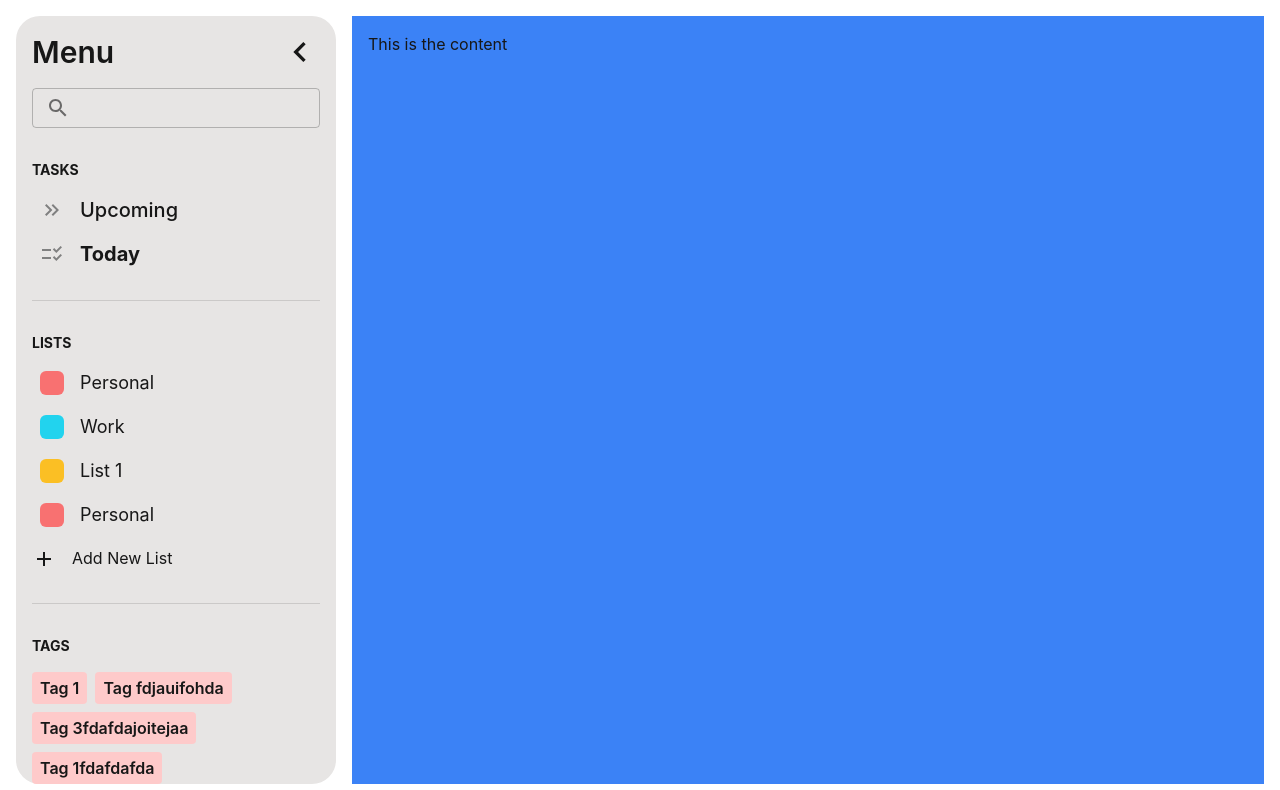
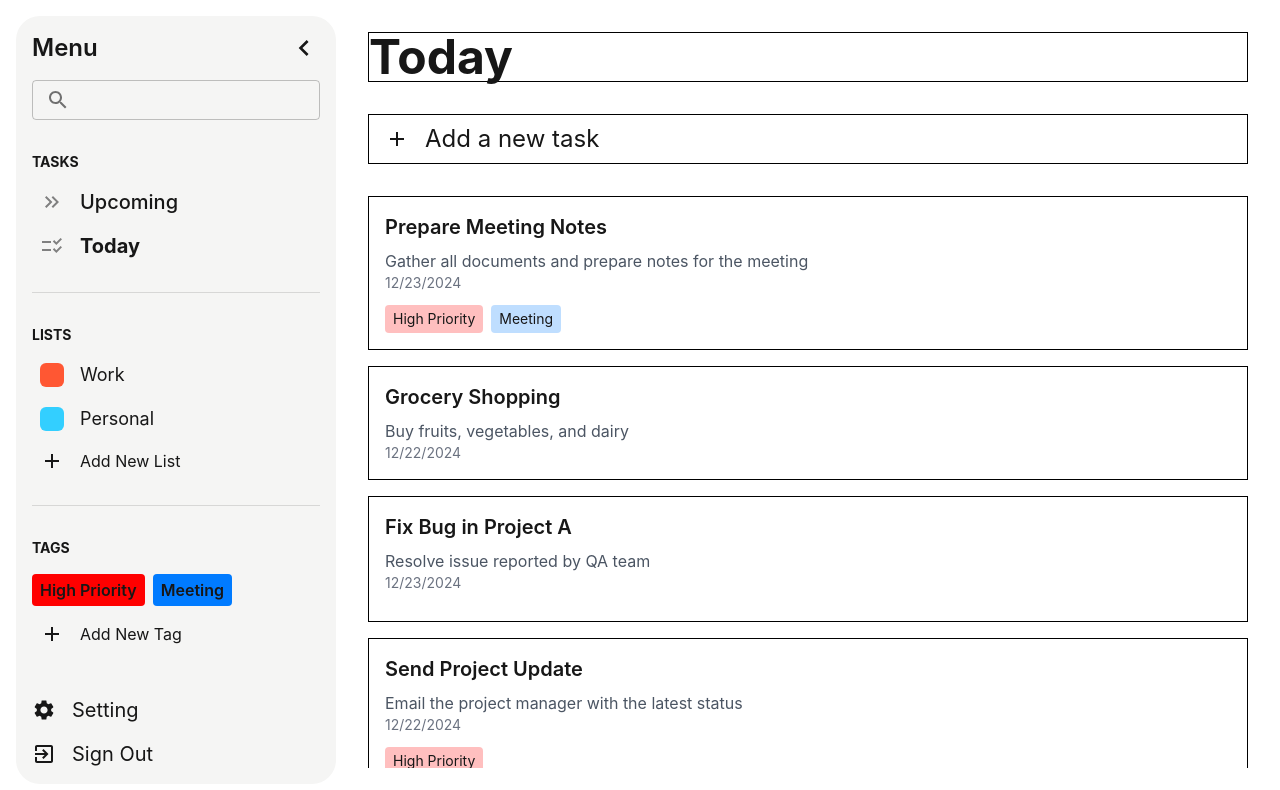
Before and after one commit to midnightplayer1412/task-tracker-app, a Next.js app: page /dashboard in a window 1280 px wide. Shown: the top 790 px of the page. Built offline with nearby package versions, Linux system fonts and the light colour scheme.

Commit message:
Done basic App UI

```diff
--- a/package.json
+++ b/package.json
@@ -13,6 +13,8 @@
     "@emotion/styled": "^11.14.0",
     "@mui/icons-material": "^6.2.1",
     "@mui/material": "^6.2.1",
+    "@mui/x-date-pickers": "^7.23.3",
+    "dayjs": "^1.11.13",
     "firebase": "^11.1.0",
     "next": "15.1.2",
     "react": "^19.0.0",
--- /dev/null
+++ b/src/app/LocalizationWrapper.js
@@ -0,0 +1,19 @@
+"use client"
+
+import { useEffect } from "react";
+import { LocalizationProvider } from "@mui/x-date-pickers";
+import { AdapterDayjs } from "@mui/x-date-pickers/AdapterDayjs";
+import dayjs from "dayjs";
+import "dayjs/locale/en";
+
+export function LocalizationWrapper({ children }) {
+  useEffect(() => {
+    dayjs.locale('en')
+  }, [])
+
+  return (
+    <LocalizationProvider dateAdapter={AdapterDayjs}>
+      {children}
+    </LocalizationProvider>
+  )
+}
--- a/src/app/dashboard/page.js
+++ b/src/app/dashboard/page.js
@@ -1,26 +1,125 @@
 "use client"
-import { Divider, InputAdornment, MenuItem, Select, TextField } from '@mui/material';
-import { useState } from 'react';
-import { Add, Search, Menu, KeyboardDoubleArrowRight, ChevronLeft, ChecklistRtl, Settings, ExitToApp } from '@mui/icons-material';
+import { Checkbox, Divider, InputAdornment, MenuItem, Select, TextField } from '@mui/material';
+import { useEffect, useState } from 'react';
+import { Add, Search, Menu, KeyboardDoubleArrowRight, ChevronLeft, ChecklistRtl, Settings, ExitToApp, Close, Height } from '@mui/icons-material';
+import { DatePicker } from '@mui/x-date-pickers';
+import dayjs from 'dayjs';
 
-const NavigationBar = () => {
+const lists = [
+  {
+    "id": "list_01",
+    "userId": "user_01",
+    "name": "Work",
+    "color": "#FF5733",
+    "createdAt": "2024-12-22T10:05:00Z",
+    "updatedAt": "2024-12-22T10:05:00Z"
+  },
+  {
+    "id": "list_02",
+    "userId": "user_01",
+    "name": "Personal",
+    "color": "#33CFFF",
+    "createdAt": "2024-12-22T10:10:00Z",
+    "updatedAt": "2024-12-22T10:10:00Z"
+  }
+];
 
-  const [navOpen, setNavOpen] = useState(true)
-  const [taskSelected, setTaskSelected] = useState('today')
-  const [listSelected, setListSelected] = useState(null)
+const tags = [
+  {
+    "id": "tag_01",
+    "userId": "user_01",
+    "name": "High Priority",
+    "color": "#FF0000",
+    "createdAt": "2024-12-22T10:12:00Z"
+  },
+  {
+    "id": "tag_02",
+    "userId": "user_01",
+    "name": "Meeting",
+    "color": "#007BFF",
+    "createdAt": "2024-12-22T10:13:00Z"
+  }
+];
+
+const tasks = [
+  {
+    "id": "task_01",
+    "userId": "user_01",
+    "listId": "list_01",
+    "title": "Prepare Meeting Notes",
+    "description": "Gather all documents and prepare notes for the meeting",
+    "tagIds": ["tag_02", "tag_01"],
+    "dueDate": "2024-12-23T10:00:00Z",
+    "isCompleted": false,
+    "createdAt": "2024-12-22T10:15:00Z",
+    "updatedAt": "2024-12-22T10:15:00Z",
+    "completedAt": null
+  },
+  {
+    "id": "task_02",
+    "userId": "user_01",
+    "listId": "list_02",
+    "title": "Grocery Shopping",
+    "description": "Buy fruits, vegetables, and dairy",
+    "tagIds": [],
+    "dueDate": "2024-12-22T18:00:00Z",
+    "isCompleted": false,
+    "createdAt": "2024-12-22T10:20:00Z",
+    "updatedAt": "2024-12-22T10:20:00Z",
+    "completedAt": null
+  },
+  {
+    "id": "task_03",
+    "userId": "user_02",
+    "listId": "list_03",
+    "title": "Fix Bug in Project A",
+    "description": "Resolve issue reported by QA team",
+    "tagIds": ["tag_03"],
+    "dueDate": "2024-12-23T15:00:00Z",
+    "isCompleted": false,
+    "createdAt": "2024-12-22T11:30:00Z",
+    "updatedAt": "2024-12-22T11:30:00Z",
+    "completedAt": null
+  },
+  {
+    "id": "task_04",
+    "userId": "user_01",
+    "listId": "list_01",
+    "title": "Send Project Update",
+    "description": "Email the project manager with the latest status",
+    "tagIds": ["tag_01"],
+    "dueDate": "2024-12-22T17:00:00Z",
+    "isCompleted": true,
+    "createdAt": "2024-12-22T10:25:00Z",
+    "updatedAt": "2024-12-22T10:25:00Z",
+    "completedAt": "2024-12-22T10:30:00Z"
+  }
+];
+
+const NavigationBar = ({onListSelect}) => {
+
+  const [navOpen, setNavOpen] = useState(true);
+  const [taskSelected, setTaskSelected] = useState('today');
+  const [listSelected, setListSelected] = useState(null);
+  const [searchTerm, setSearchTerm] = useState('');
+
+  const handleListClick = (listId) => {
+    setListSelected(listId);
+    onListSelect(listId);
+  };
 
   return(
     <>
-    <div className={`navigation-bar ${navOpen ? 'w-80 bg-stone-200' : 'w-20'} h-full flex flex-col p-4 rounded-3xl gap-8 tansition-all duration-300 flex justify-between`}>
+    <div className={`navigation-bar ${navOpen ? 'w-80 bg-stone-100' : 'w-20'} h-full overflow-auto flex flex-col p-4 rounded-3xl gap-8 tansition-all duration-300 justify-between`}>
       <div className="navigation-bar-top flex flex-col gap-8">
         {/* Menu Section */}
         <div className={`menu-section flex flex-col gap-4`}>
           <div className={`menu-section-topbar flex items-center ${navOpen ? 'justify-between' : 'justify-center'}`}>
           {navOpen && (
-            <div className="menu-title font-semibold text-3xl">Menu</div>
+            <div className="menu-title font-semibold text-2xl">Menu</div>
           )}
             <button className="navigation-icon" onClick={() => setNavOpen(!navOpen)}>
-              {navOpen ? <ChevronLeft sx={{fontSize:'2.5rem'}}/> : <Menu sx={{fontSize:'2.5rem'}}/>}
+              {navOpen ? <ChevronLeft sx={{fontSize:'2rem'}}/> : <Menu sx={{fontSize:'2rem'}}/>}
             </button>
           </div>
           {navOpen && (
@@ -29,6 +128,8 @@ const NavigationBar = () => {
               variant="outlined"
               fullWidth
               size='small'
+              value={searchTerm}
+              onChange={(e) => setSearchTerm(e.target.value)}
               slotProps={{
                 input: {
                   startAdornment: (
@@ -49,8 +150,8 @@ const NavigationBar = () => {
               Tasks
             </div>
             <div className="task-section-tasks flex flex-col gap-4 text-xl px-2">
-              <button className={`task-section-label flex items-center gap-4 ${taskSelected === 'upcoming' ? 'font-bold' : 'font-medium'}`} onClick={() => {setTaskSelected('upcoming'), setListSelected(null)}}><KeyboardDoubleArrowRight sx={{color:'grey'}}/>Upcoming</button>
-              <button className={`task-section-label flex items-center gap-4 ${taskSelected === 'today' ? 'font-bold' : 'font-medium'}`} onClick={() => {setTaskSelected('today'), setListSelected(null)}}><ChecklistRtl sx={{color:'grey'}}/>Today</button>
+              <button className={`task-section-label flex items-center gap-4 ${taskSelected === 'upcoming' ? 'font-bold' : 'font-medium'}`} onClick={() => {setTaskSelected('upcoming'); setListSelected(null); onListSelect(null)}}><KeyboardDoubleArrowRight sx={{color:'grey'}}/>Upcoming</button>
+              <button className={`task-section-label flex items-center gap-4 ${taskSelected === 'today' ? 'font-bold' : 'font-medium'}`} onClick={() => {setTaskSelected('today'); setListSelected(null); onListSelect(null)}}><ChecklistRtl sx={{color:'grey'}}/>Today</button>
             </div>
           </div>
           <Divider/>
@@ -61,33 +162,16 @@ const NavigationBar = () => {
             </div>
             <div className="list-section-content flex flex-col gap-4">
               <div className="list-section-lists flex flex-col gap-4 text-lg px-2 max-h-40 overflow-y-auto">
-                <button className="lists-content flex items-center gap-4">
-                  <div className="lists-content-color rounded-md w-6 h-6 bg-red-400"></div>
-                  <div className="lists-content-title">Personal</div>
-                </button>
-                <button className="lists-content flex items-center gap-4 ">
-                  <div className="lists-content-color rounded-md w-6 h-6 bg-cyan-400"></div>
-                  <div className="lists-content-title">Work</div>
-                </button>
-                <button className="lists-content flex items-center gap-4">
-                  <div className="lists-content-color rounded-md w-6 h-6 bg-amber-400"></div>
-                  <div className="lists-content-title">List 1</div>
-                </button>
-                <button className="lists-content flex items-center gap-4">
-                  <div className="lists-content-color rounded-md w-6 h-6 bg-red-400"></div>
-                  <div className="lists-content-title">Personal</div>
-                </button>
-                <button className="lists-content flex items-center gap-4 ">
-                  <div className="lists-content-color rounded-md w-6 h-6 bg-cyan-400"></div>
-                  <div className="lists-content-title">Work</div>
-                </button>
-                <button className="lists-content flex items-center gap-4">
-                  <div className="lists-content-color rounded-md w-6 h-6 bg-amber-400"></div>
-                  <div className="lists-content-title">List 1</div>
-                </button>
+                {/* Lists mapping */}
+                {lists.map(list => (
+                  <button className="lists-content flex items-center gap-4" key={list.id} onClick={() => handleListClick(list.id)}>
+                    <div className="lists-content-color rounded-md w-6 h-6" style={{backgroundColor: list.color}}></div>
+                    <div className="lists-content-title">{list.name}</div>
+                  </button>
+                ))}
               </div>
-              <button className="lists-content flex items-center gap-4">
-                <div className="lists-content-icon"><Add/></div>
+              <button className="lists-content flex items-center gap-4 px-2">
+                <Add/>
                 <div className="list-content-title">Add New List</div>
               </button>
             </div>
@@ -100,15 +184,13 @@ const NavigationBar = () => {
             </div>
             <div className="tag-section-content flex flex-col gap-4">
               <div className="tag-section-tags flex flex-auto gap-2 text-md font-semibold max-h-40 flex-wrap overflow-auto">
-                <div className="tags-title px-2 py-1 rounded bg-red-200">Tag 1</div>
-                <div className="tags-title px-2 py-1 rounded bg-red-200">Tag fdjauifohda</div>
-                <div className="tags-title px-2 py-1 rounded bg-red-200">Tag 3fdafdajoitejaa</div>
-                <div className="tags-title px-2 py-1 rounded bg-red-200">Tag 1fdafdafda</div>
-                <div className="tags-title px-2 py-1 rounded bg-red-200">Tag fdahuifdhaofbdiaobf</div>
-                <div className="tags-title px-2 py-1 rounded bg-red-200">Tag 3fdafdafda</div>
+                {/* Tags mapping */}
+                {tags.map(tag => (
+                  <div className="tags-title px-2 py-1 rounded bg-red-200" key={tag.id} style={{backgroundColor: tag.color}}>{tag.name}</div>
+                ))}
               </div>
-              <button className="tag-section-add flex items-center gap-4">
-                <div className="lists-content-icon"><Add/></div>
+              <button className="tag-section-add flex items-center gap-4 px-2 ">
+                <Add/>
                 <div className="list-content-title">Add New Tag</div>
               </button>
             </div>
@@ -136,56 +218,208 @@ const NavigationBar = () => {
   )
 }
 
-const Content = () => {
+const Content = ({selectedList, onTaskSelect}) => {
+
+  const filteredTask = selectedList ? tasks.filter(task => task.listId === selectedList) : tasks
+  const getTaskTags = (tagIds) => {
+    return tags.filter(tag => tagIds.includes(tag.id))
+  }
+
   return(
     <>
-    <div className="dashboard-content flex-1 bg-blue-500 p-4">This is the content</div>
+    <div className="dashboard-content flex-1 p-4">
+      <div className="content-container flex gap-8 flex-col h-full">
+        <div className="content-title text-5xl font-bold border border-black">
+          {selectedList ? lists.find(l => l.id === selectedList)?.name : 'Today'}
+        </div>
+        <button className="content-addtask border border-black text-2xl flex items-center gap-4 px-4 py-2">
+          <Add/>
+          <div className="content-addtask-label">
+            Add a new task
+          </div>
+        </button>
+        <div className="content-context flex flex-col gap-4 h-fit max-h-full overflow-auto">
+          {/* Filtered Task mapping */}
+          {filteredTask.map(task => (
+            <div className="content-task border border-black p-4" key={task.id} onClick={() => onTaskSelect(task)}>
+              <div className="flex justify-between items-start">
+                <div>
+                  <h3 className="text-xl font-semibold mb-2">
+                    {task.title}
+                  </h3>
+                  <p className="text-gray-600">
+                    {task.description}
+                  </p>
+                  <div className="text-sm text-gray-500">
+                  {new Date(task.dueDate).toLocaleDateString()}
+                </div>
+                {task.tagIds.length > 0 && (
+                <div className="mt-3 flex gap-2 flex-wrap">
+                  {getTaskTags(task.tagIds).map(tag => (
+                    <span
+                      key={tag.id}
+                      className="px-2 py-1 rounded text-sm"
+                      style={{ backgroundColor: tag.color + '40' }}
+                    >
+                      {tag.name}
+                    </span>
+                  ))}
+                </div>
+                )}
+                </div>
+              </div>
+            </div>
+          ))}
+        </div>
+      </div>
+    </div>
     </>
   )
 }
 
-const TaskDetails = ({detaislOpen}) => {
+const TaskDetails = ({task, onClose}) => {
+
+
+  if(!task){
+    return null
+  }
+
+  const taskList = lists.find(l => l.id === task.listId)
+  const taskTags = tags.filter(tag => task.tagIds.includes(tag.id))
+
+  const [selectedList, setSelectedList] = useState(task.listId);
+  const [selectedDate, setSelectedDate] = useState(task.dueDate);
+  const [taskDesc, setTaskDesc] = useState(task.description)
+  const [taskName, setTaskName] = useState(task.title)
+  const [taskCompleted, setTaskCompleted] = useState(task.isCompleted)
+
+  const handleListChange = (event) => {
+    const newListId = event.target.value;
+    setSelectedList(newListId);
+  }
+
+  useEffect(() => {
+    setSelectedList(task.listId);
+    setSelectedDate(task.dueDate)
+    setTaskDesc(task.description);
+    setTaskName(task.title);
+    setTaskCompleted(task.isCompleted);
+  }, [task])
+
+  console.log(taskTags)
   return(
     <>
+    <div className="task-details-content bg-stone-100 w-96 h-full overflow-auto flex flex-col p-4 rounded-3xl justify-between">
+      <div className="task-details-top flex flex-col h-full">
+        <div className="task-details-menu flex justify-between items-center mb-6">
+          <Checkbox
+            color="success"
+            size="large"
+            checked={taskCompleted}
+            onChange={() => setTaskCompleted(!taskCompleted)}
+          />
+          <h2 className="text-2xl font-bold">Task Details</h2>
+          <button onClick={onClose} className="text-gray-500 hover:text-gray-700 w-[53px] h-[53px]"><Close sx={{fontSize:'2.5rem'}}/></button>
+        </div>
+        <div className="task-details-content h-5/6 mb-6 flex flex-col gap-4">
+          <div className="td-content-name">
+            <TextField
+              variant="outlined"
+              value={taskName}
+              placeholder='Task Name'
+              fullWidth
+              onChange={(e) => setTaskName(e.target.value)}
+            />
+          </div>
+          <div className="td-content-desc">
+            <TextField
+              variant="outlined"
+              value={taskDesc}
+              fullWidth
+              multiline
+              maxRows={5}
+              minRows={5}
+              placeholder='Description'
+              onChange={(e) => setTaskDesc(e.target.value)}
+            />
+          </div>
+          <div className="td-content-list flex items-center gap-4">
+              <div className="td-content-list-label font-semibold text-gray-600 min-w-10">
+                List
+              </div>
+              <Select
+                labelId="select-list-label"
+                id="select-list"
+                value={selectedList}
+                size='small'
+                onChange={handleListChange}
+                sx={{height:'2rem'}}
+              >
+                {lists.map((list) => (
+                  <MenuItem key={list.id} value={list.id}>
+                    <div className="td-content-list-value">
+                      <div>{list.name}</div>
+                    </div>
+                  </MenuItem>
+                ))}
+              </Select>
+          </div>
+          <div className="td-content-due flex items-center gap-4">
+              <div className="td-content-due-label font-semibold text-gray-600">
+                Due date
+              </div>
+              <DatePicker
+                value={dayjs(task.dueDate)}
+                slots={{
+                  textField: (params) => (
+                    <TextField
+                    {...params}
+                    sx={{
+                      '& .MuiInputBase-root':{
+                        height:'2rem'
+                      }
+                    }}
+                    />
+                  )
+                }}
+              />
+          </div>
+          <div className="td-content-tag flex items-center gap-4">
+            <div className="td-content-tag-label font-semibold text-gray-600">
+              Tags
+            </div>
+            {taskTags.map((tag) => (
+              <div className="td-content-tag-value px-2 py-1 rounded text-sm" style={{backgroundColor:tag.color}} key={tag.id} value={tag.id}>
+                <div>{tag.name}</div>
+              </div>
+            ))}
+          </div>
+        </div>
+      </div>
+      <div className="task-detaisl-bottom flex justify-between items-center gap-4">
+        <button className="flex-1 p-3 rounded-lg border border-stone-300 hover:bg-stone-200">Delete Task</button>
+        <button className="flex-1 p-3 rounded-lg bg-amber-400 hover:bg-amber-300">Save Change</button>
+      </div>
 
+    </div>
     </>
   )
 }
 
 export default function Dashboard () {
 
-  const [isDetailsOpen, setDetailsOpen] = useState(false)
+  const [selectedList, setSelectedList] = useState(null)
+  const [selectedTask, setSelectedTask] = useState(null)
 
   return(
     <>
     <div className="main-dashboard w-full h-full flex justify-center items-center p-4">
       <div className="dashboard-content w-full h-full flex gap-4">
-        <NavigationBar/>
-        <Content/>
-        <TaskDetails/>
-        {/* <div className="navbar w-1/6 bg-red-200"></div> */}
-        {/* <div className="task-list w-3/6 bg-red-200">
-          <button>Open This Task</button>
-        </div> */}
-        {/* <div className="task-detail w-2/6 bg-red-200">
-          <div className="task-details-title">My Task</div>
-          <div className="task-details-description">Enter your description</div>
-          <div className="task-details-list-category">
-            <Select
-              labelId='list-category-label'
-              id='list-category'
-              label='List'
-            >
-              <MenuItem>Personal</MenuItem>
-              <MenuItem>Work</MenuItem>
-              <MenuItem>Urgent</MenuItem>
-            </Select>
-          </div>
-          <div className="task-details-due-date">Tomorrow</div>
-          <div className="task-details-tags">Tag 1</div>
-          <div className="btn-delete-task">Delete Task</div>
-          <div className="btn-save-change">Save Changes</div>
-        </div> */}
+        <NavigationBar onListSelect={setSelectedList}/>
+        <Content selectedList={selectedList} onTaskSelect={setSelectedTask}/>
+        {selectedTask && (
+          <TaskDetails task={selectedTask} onClose={() => setSelectedTask(null)}/>
+        )}
       </div>
     </div>
     </>
--- a/src/app/layout.js
+++ b/src/app/layout.js
@@ -1,5 +1,6 @@
 import { Geist, Geist_Mono } from "next/font/google";
 import "./globals.css";
+import { LocalizationWrapper } from "./LocalizationWrapper";
 
 const geistSans = Geist({
   variable: "--font-geist-sans",
@@ -19,12 +20,10 @@ export const metadata = {
 export default function RootLayout({ children }) {
   return (
     <html lang="en">
-      {/* <body
-        className={`${geistSans.variable} ${geistMono.variable} antialiased`}
-      > */}
-      <body
-      >
-        {children}
+      <body>
+        <LocalizationWrapper>
+          {children}
+        </LocalizationWrapper>
       </body>
     </html>
   );
```
Also changed, not shown: 1 other file (tests, documents, lock files or other folders).
